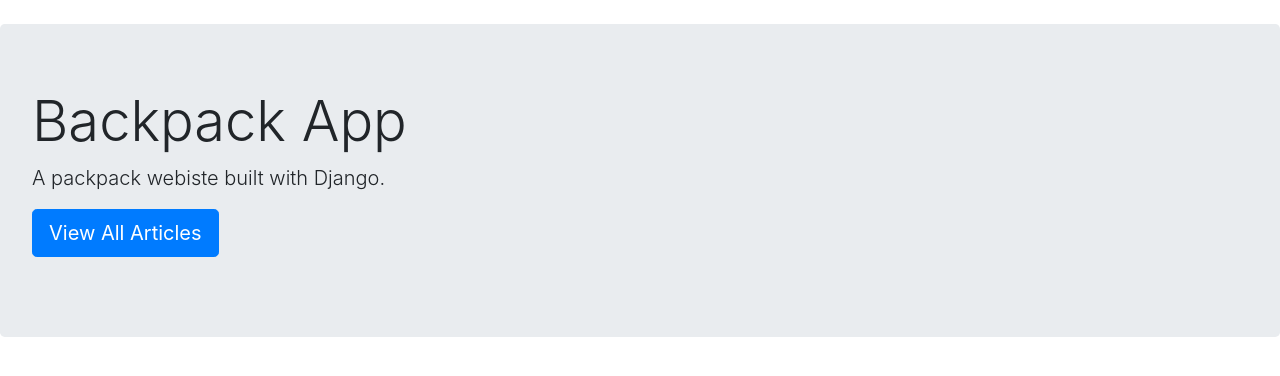
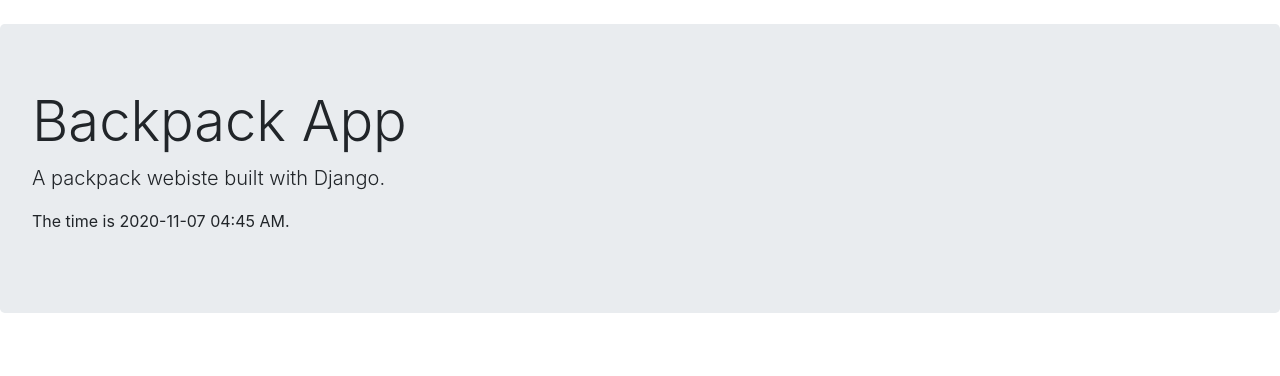
Before and after one commit to watsonaiden/backpack_django, a Django app: page / in a window 1280 px wide. Shown: the part 56-432 px from the top of the page. Run offline with Django 3.2, Linux system fonts and the light colour scheme; some libraries are stand-ins or nearby versions.

Commit message:
added tag method in context processor for finding time

```diff
--- a/backpack_project/settings.py
+++ b/backpack_project/settings.py
@@ -68,7 +68,10 @@ TEMPLATES = [
                 'django.contrib.messages.context_processors.messages',
                 'templates.context_processors.include_login_form', #processes login
 
-            ]
+            ],
+            'builtins':[
+                'templates.template_tags.tags',
+                ],
         },
     },
 ]
--- a/docs/models.py
+++ b/docs/models.py
@@ -1,7 +1,7 @@
 from django.db import models
 from django.contrib.auth import get_user_model
 from django.urls import reverse
-
+from datetime import datetime
 # Create your models here.
 
 class Folder(models.Model):
@@ -12,6 +12,7 @@ class Folder(models.Model):
     id = models.AutoField(primary_key=True)
     title = models.CharField(max_length=100)
     description = models.CharField(max_length=512, blank=True)
+    last_access = models.DateTimeField(default=datetime.now())
     user_owner = models.ForeignKey(
                         get_user_model(),
                         on_delete=models.CASCADE,
@@ -31,6 +32,8 @@ class Document(models.Model):
     id = models.AutoField(primary_key=True)
     title = models.CharField(max_length=100)
     body = models.TextField(blank=True)
+    last_access = models.DateTimeField(default=datetime.now())
+
     folder_parent = models.ForeignKey(
         Folder,
         on_delete=models.CASCADE,
--- a/docs/urls.py
+++ b/docs/urls.py
@@ -5,13 +5,15 @@ from .views import (FolderListView,
                     ajax_autosave,
                     ajax_createfolder,
                     ajax_createdocument,
-                    delete_folder)
+                    delete_folder,
+                    delete_document,)
 
 urlpatterns = [
     path('ajax/save/', ajax_autosave, name='ajax_autosave'),
     path('ajax/create/folder', ajax_createfolder, name='create_folder'),
     path('ajax/create/document', ajax_createdocument, name='create_document'),
-    path('ajax/delete/<int:pk>' ,delete_folder, name='delete_folder'),
+    path('ajax/delete_fol/<int:pk>' ,delete_folder, name='delete_folder'),
+    path('ajax/delete_doc/<int:pk>', delete_document, name='delete_doc'),
     path('', FolderListView.as_view(), name='folders'),
     path('<str:folder_title>/', DocView.as_view(), name ='doc_list'),
     path('<str:folder_title>/<str:pk>/', DocDetailView.as_view(), name='doc_detail'),
--- a/templates/doc_list.html
+++ b/templates/doc_list.html
@@ -35,7 +35,8 @@
     <div class="dropdown-menu dropdown-menu-right"
               aria-labelledby="userMenu">
               <a class="dropdown-item"
-              <!--href="'delete_doc'">Delete Document</a>
+              <a href="{% url 'delete_doc' Docs.pk %}">Delete Document</a>
+		</a>
             </div>
 </a>
 </h3>
--- a/templates/home.html
+++ b/templates/home.html
@@ -7,7 +7,9 @@
     <h1 class="display-4">Backpack App</h1>
     <p class="lead">A packpack webiste built with Django.</p>
     <p class="lead">
-        <a id="button" href="" class="btn btn-primary btn-lg" role="button">View All Articles</a>
+        {% current_time "%Y-%m-%d %I:%M %p" as the_time %}
+	<p>The time is {{ the_time }}.</p>
+
     </p>
 </div>
 
--- /dev/null
+++ b/templates/template_tags/tags.py
@@ -0,0 +1,12 @@
+from docs.models import Folder
+from django import template
+from datetime import datetime
+
+register = template.Library()
+
+
+@register.simple_tag
+def current_time(format_string):
+    now = datetime.now()
+    current_time = now.strftime(format_string)
+    return current_time
```
Also changed, not shown: docs/views.py (+9 -2 lines), db.sqlite3.
